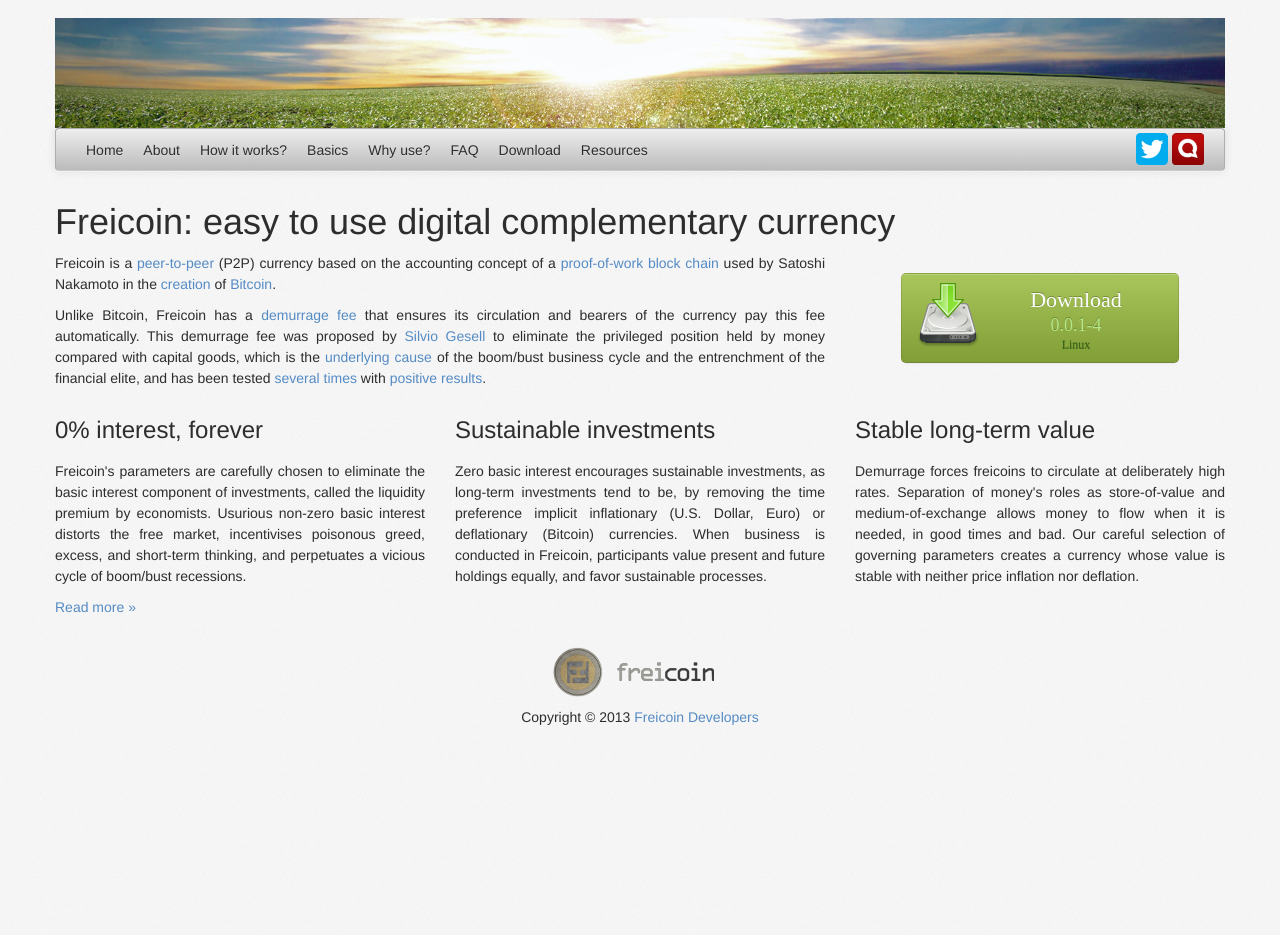
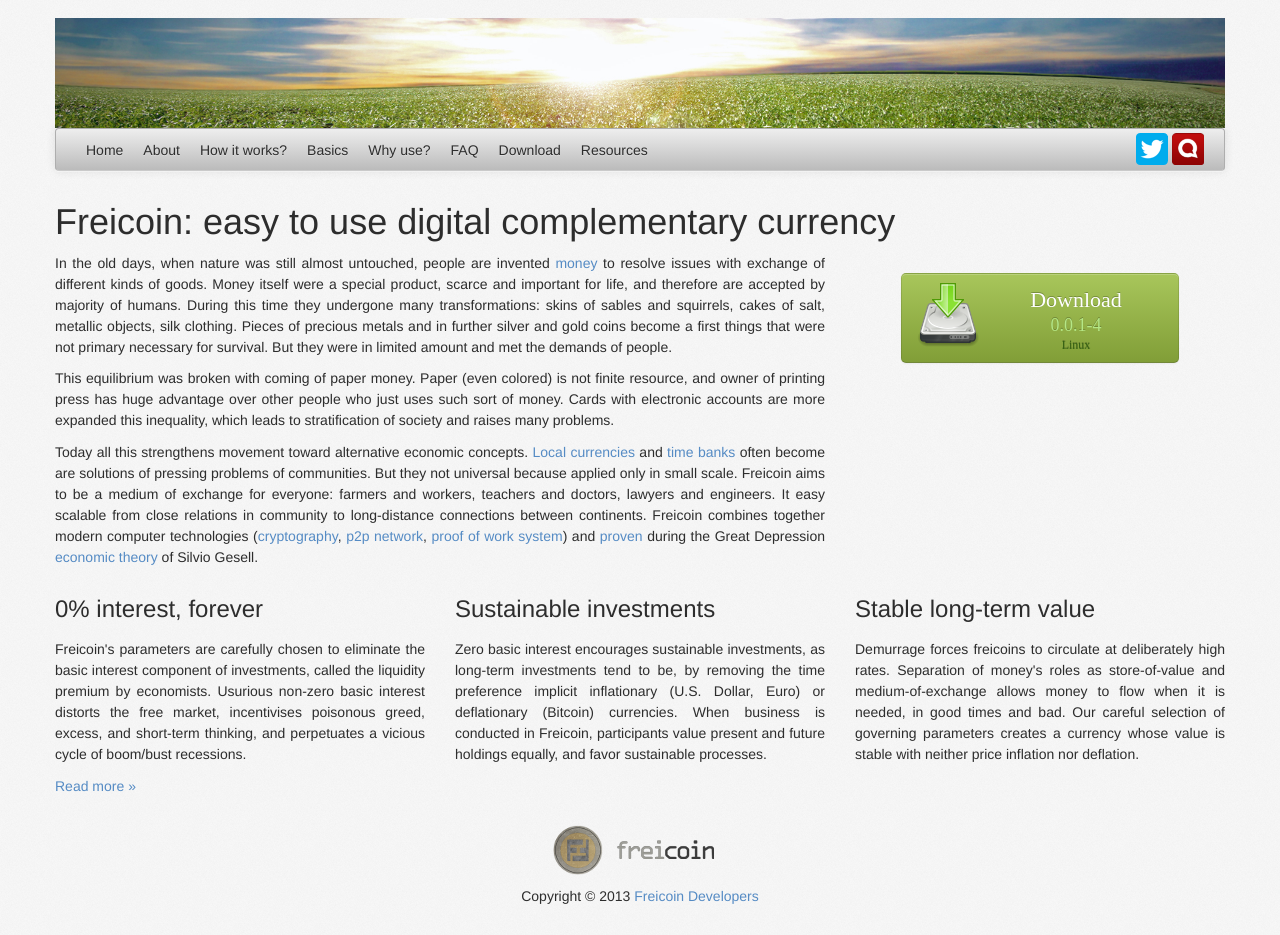
Before and after one commit to freicoin/freico.in, a Jekyll site: the page built from index.md, in a window 1280 px wide. Built offline with Jekyll 4.4.1, drawn with Linux system fonts in a browser that asks for light colours; nearby versions of some CDN libraries; some web fonts are replaced; comment, search, counter and statistics services are not loaded; before the commit the page ends 900 px from its top, so only the background shows below that.

Commit message:
Changed text on main page
Added excurse in history.
Flatten narrative to be clear for human who first time opens a site.
Avoided specific economic and computer words, and non-wikipedia links.
On this page we already have words 'usury', 'Bitcoin' and 'demurrage'.
We doing it for normal people, so text should be as simple as possible.

```diff
--- a/index.md
+++ b/index.md
@@ -9,9 +9,9 @@
     <h1>Freicoin: easy to use digital complementary currency</h1>
   </div>
   <div class="span8">
-    <p>Freicoin is a <a href="http://en.wikipedia.org/wiki/Peer-to-peer">peer-to-peer</a> (P2P) currency based on the accounting concept of a <a href="https://en.bitcoin.it/wiki/Proof_of_work">proof-of-work block chain</a> used by Satoshi Nakamoto in the <a href="http://bitcoin.org/bitcoin.pdf">creation</a> of <a href="http://bitcoin.org/">Bitcoin</a>.</p>
-
-    <p>Unlike Bitcoin, Freicoin has a <a href="http://en.wikipedia.org/wiki/Demurrage_%28currency%29">demurrage fee</a> that ensures its circulation and bearers of the currency pay this fee automatically. This demurrage fee was proposed by <a href="http://en.wikipedia.org/wiki/Silvio_Gesell">Silvio Gesell</a> to eliminate the privileged position held by money compared with capital goods, which is the <a href="http://archive.org/details/TheNaturalEconomicOrder">underlying cause</a> of the boom/bust business cycle and the entrenchment of the financial elite, and has been tested <a href="http://en.wikipedia.org/wiki/Chiemgauer">several times</a> with <a href="http://en.wikipedia.org/wiki/Worgl_Experiment#The_W.C3.B6rgl_Experiment">positive results</a>.</p>
+    <p>In the old days, when nature was still almost untouched, people are invented <a href="http://en.wikipedia.org/wiki/History_of_money">money</a> to resolve issues with exchange of different kinds of goods. Money itself were a special product, scarce and important for life, and therefore are accepted by majority of humans. During this time they undergone many transformations: skins of sables and squirrels, cakes of salt, metallic objects, silk clothing. Pieces of precious metals and in further silver and gold coins become a first things that were not primary necessary for survival. But they were in limited amount and met the demands of people.</p>
+    <p>This equilibrium was broken with coming of paper money. Paper (even colored) is not finite resource, and owner of printing press has huge advantage over other people who just uses such sort of money. Cards with electronic accounts are more expanded this inequality, which leads to stratification of society and raises many problems.</p>
+    <p>Today all this strengthens movement toward alternative economic concepts. <a href="http://en.wikipedia.org/wiki/Local_currency">Local currencies</a> and <a href="http://en.wikipedia.org/wiki/Time_bank">time banks</a> often become are solutions of pressing problems of communities. But they not universal because applied only in small scale. Freicoin aims to be a medium of exchange for everyone: farmers and workers, teachers and doctors, lawyers and engineers. It easy scalable from close relations in community to long-distance connections between continents. Freicoin combines together modern computer technologies (<a href="http://en.wikipedia.org/wiki/Cryptography">cryptography</a>, <a href="http://en.wikipedia.org/wiki/Peer-to-peer">p2p network</a>, <a href="http://en.wikipedia.org/wiki/Proof_of_work">proof of work system</a>) and <a href="en.wikipedia.org/wiki/Worgl_Experiment">proven</a> during the Great Depression <a href="http://en.wikipedia.org/wiki/Freigeld">economic theory</a> of Silvio Gesell.</p>
   </div>
 
   <div class="span4">
```
